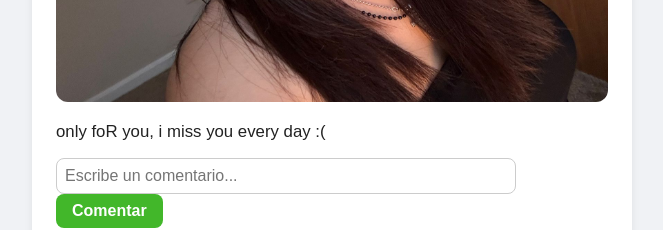
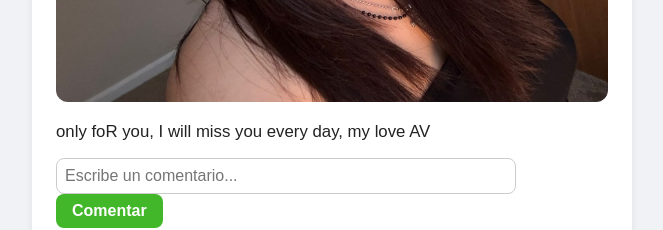
Before and after one commit to romemz/feed, a plain HTML site: page index.html in a window 1280 px wide. Shown: the part 1360-1590 px from the top of the page, without its empty margins (308-971 px from the left). Drawn offline with Linux system fonts and the light colour scheme.

Commit message:
Update index.html

```diff
--- a/index.html
+++ b/index.html
@@ -47,7 +47,7 @@
                     <span class="post-date">Hace 5 horas</span>
                 </div>
                 <img src="image/image2.jpg" alt="Foto 2" class="post-img">
-                <div class="post-desc">only foR you, i miss you every day :( </div>
+                <div class="post-desc">only foR you, I will miss you every day, my love AV </div>
                 <div class="comment-section">
                     <input type="text" placeholder="Escribe un comentario...">
                     <button>Comentar</button>
```
